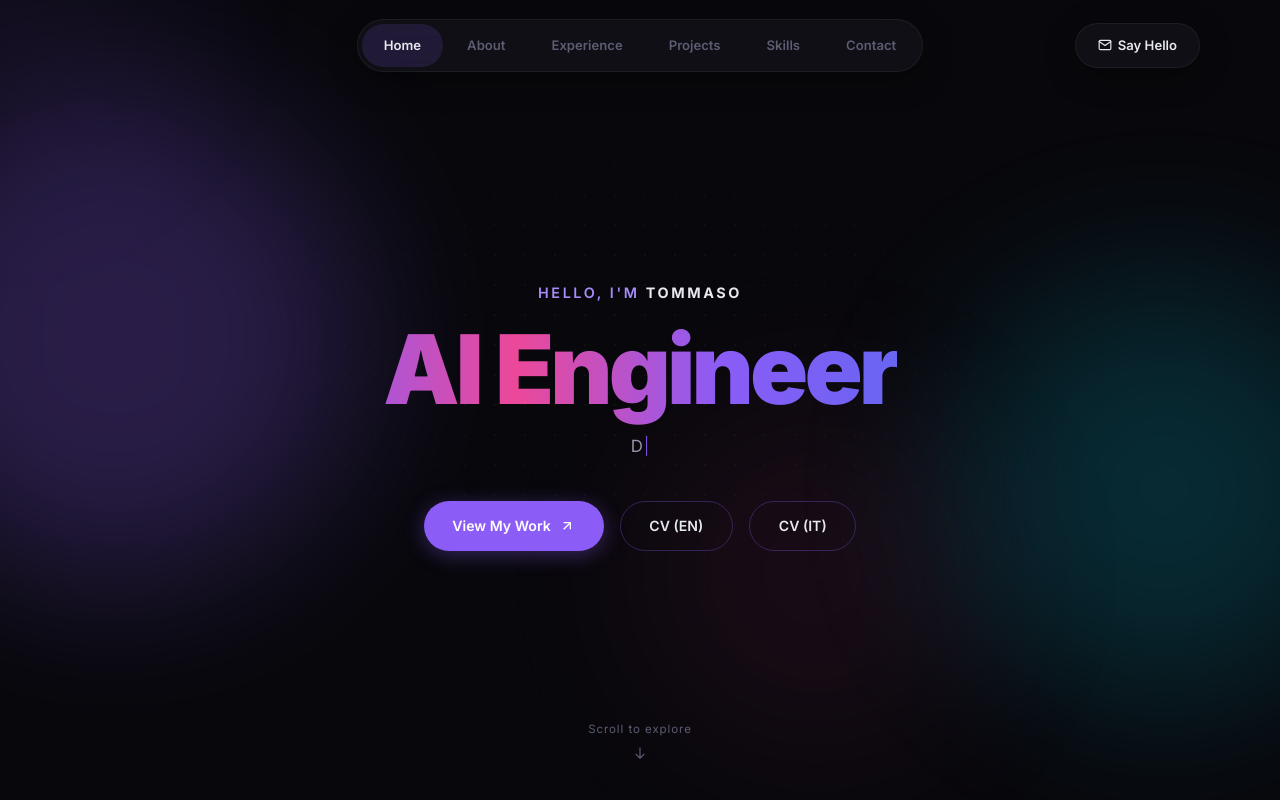
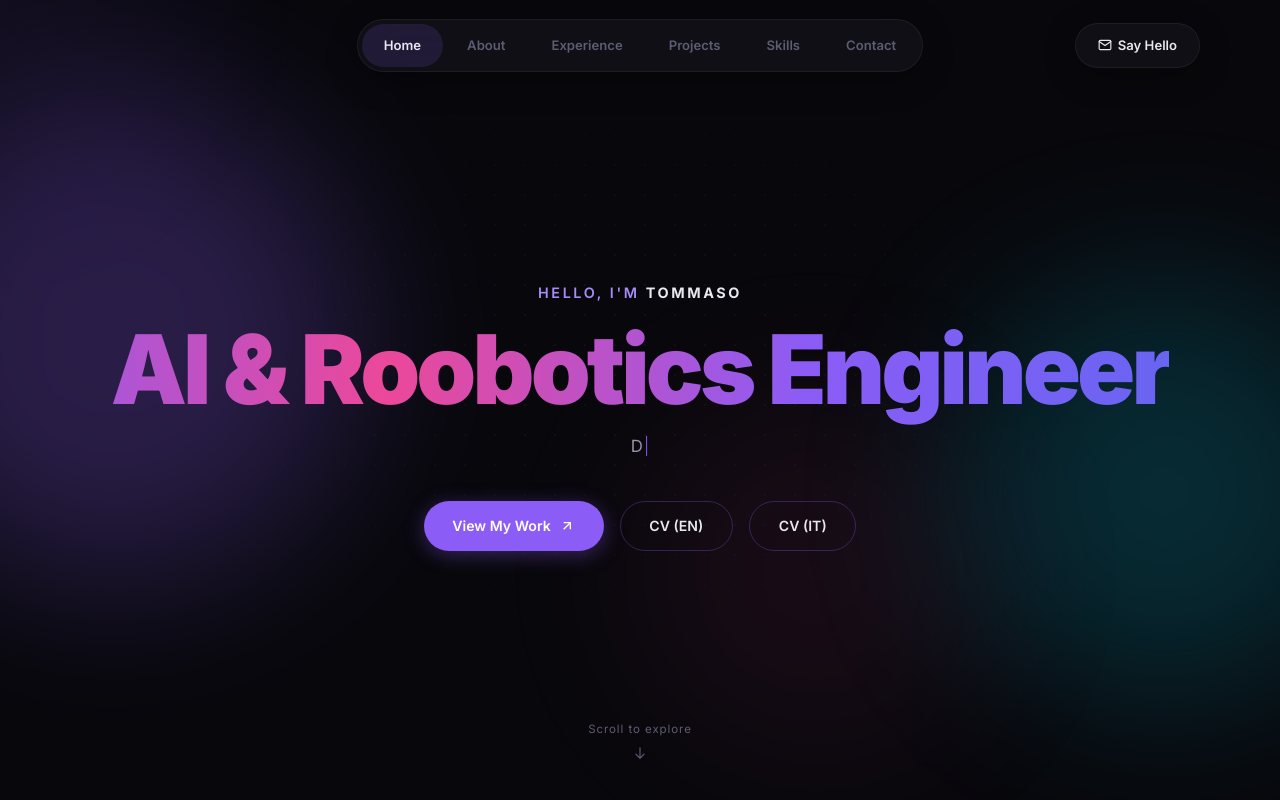
Before and after one commit to tommyballa/portfolio, a plain HTML site: page index.html in a window 1280 px wide. Shown: the top 800 px of the page. Drawn offline with Linux system fonts and the light colour scheme.

Commit message:
Descrizione di cosa hai cambiato

```diff
--- a/index.html
+++ b/index.html
@@ -62,7 +62,7 @@
         <div class="hero-content">
             <p class="hero-greeting anim-fade-up">Hello, I'm <strong style="color:var(--fg);">Tommaso</strong></p>
             <h1 class="hero-name anim-fade-up anim-d1" style="font-size: clamp(2.2rem, 12vw, 6rem);">
-                <span class="gradient-shimmer">AI Engineer</span>
+                <span class="gradient-shimmer">AI & Roobotics Engineer</span>
             </h1>
             <p class="hero-subtitle anim-fade-up anim-d3">
                 <span id="typewriter"></span><span class="typewriter-cursor">|</span>
```
